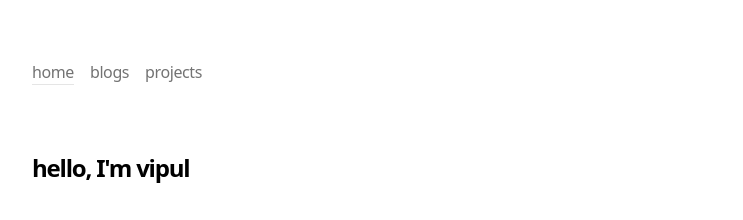
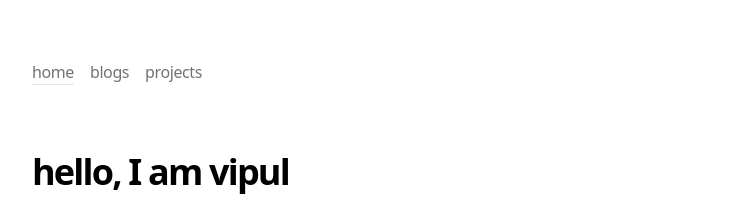
Before and after one commit to vipulgowda/vipulgowda.github.io, a React (Create React App) app: page / in a window 1280 px wide. Shown: the top 220 px of the page, without its empty margins (264-1007 px from the left). Built offline with nearby package versions, Linux system fonts and the light colour scheme.

Commit message:
Updated display name

```diff
--- a/src/components/Home.js
+++ b/src/components/Home.js
@@ -69,8 +69,8 @@ const ImagesCard = [
 export default function Home() {
   return (
     <>
-      <h1 className="font-bold text-2xl md:mb-4 lg:mb-8 mb-2 tracking-tighter">
-        hello, I'm vipul
+      <h1 className="font-bold text-4xl md:mb-4 lg:mb-8 mb-2 tracking-tighter">
+        hello, I am vipul
       </h1>
       <section>
         <p className="prose prose-neutral dark:prose-invert">
```
